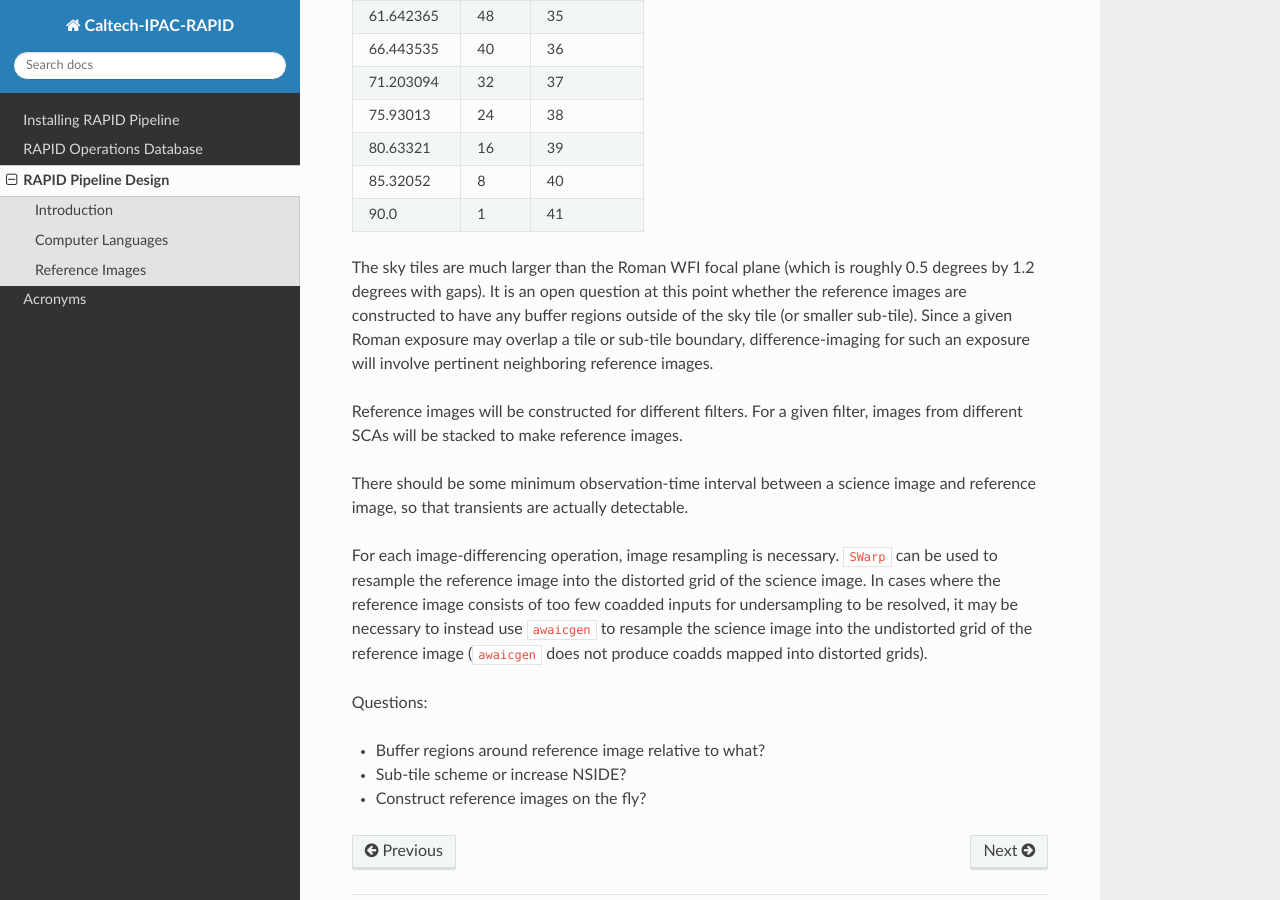
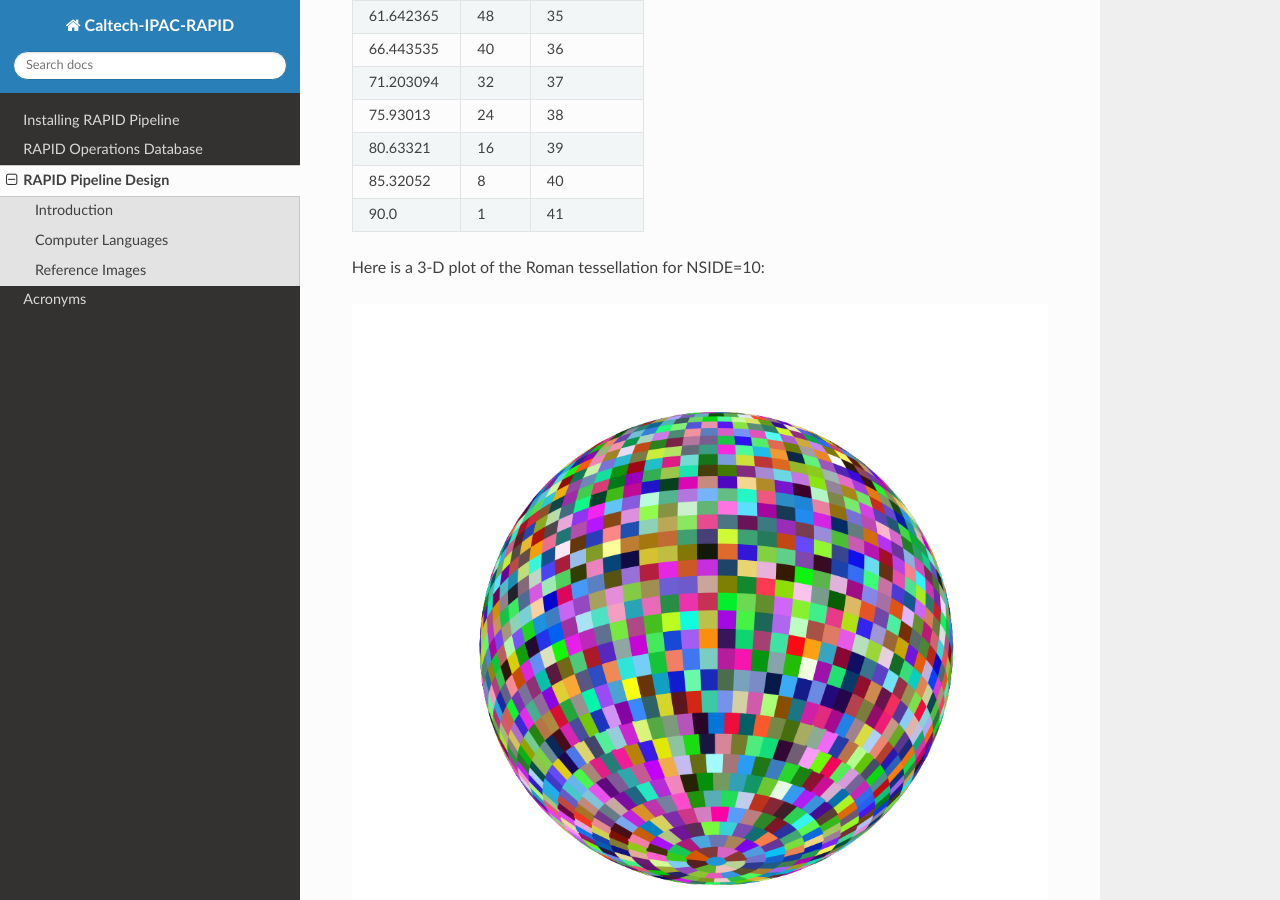
Before and after one commit to Caltech-IPAC/rapid, a Sphinx documentation site: the page built from docs/source/pl/pl.rst, in a window 1280 px wide and 900 px high, scrolled down 2016 px. Built offline with Sphinx 7.4.7 and the Read the Docs theme 2.0.0, drawn with Linux system fonts in a browser that asks for light colours.

Commit message:
Added link to Roman_Tessel_NSIDE10_2402.png

```diff
--- a/docs/source/pl/pl.rst
+++ b/docs/source/pl/pl.rst
@@ -81,6 +81,11 @@ center_dec   count      dec-bin num
 ==========   =====      ===========
 
 
+Here is a 3-D plot of the Roman tessellation for NSIDE=10:
+
+.. image:: Roman_Tessel_NSIDE10_2402.png
+
+
 The sky tiles are much larger than the Roman WFI focal plane (which is roughly 0.5 degrees by 1.2 degrees with gaps).
 It is an open question at this point whether the reference images are constructed to have any buffer regions
 outside of the sky tile (or smaller sub-tile).
```
